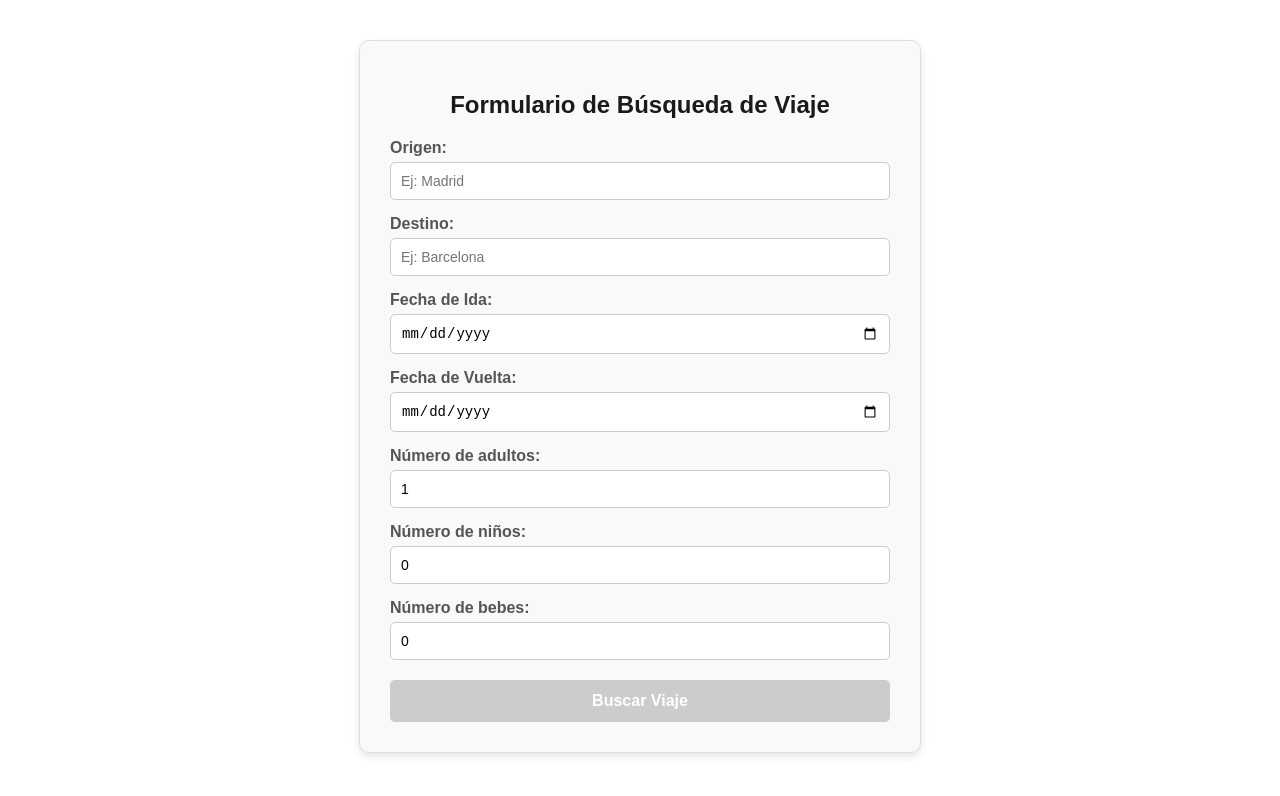
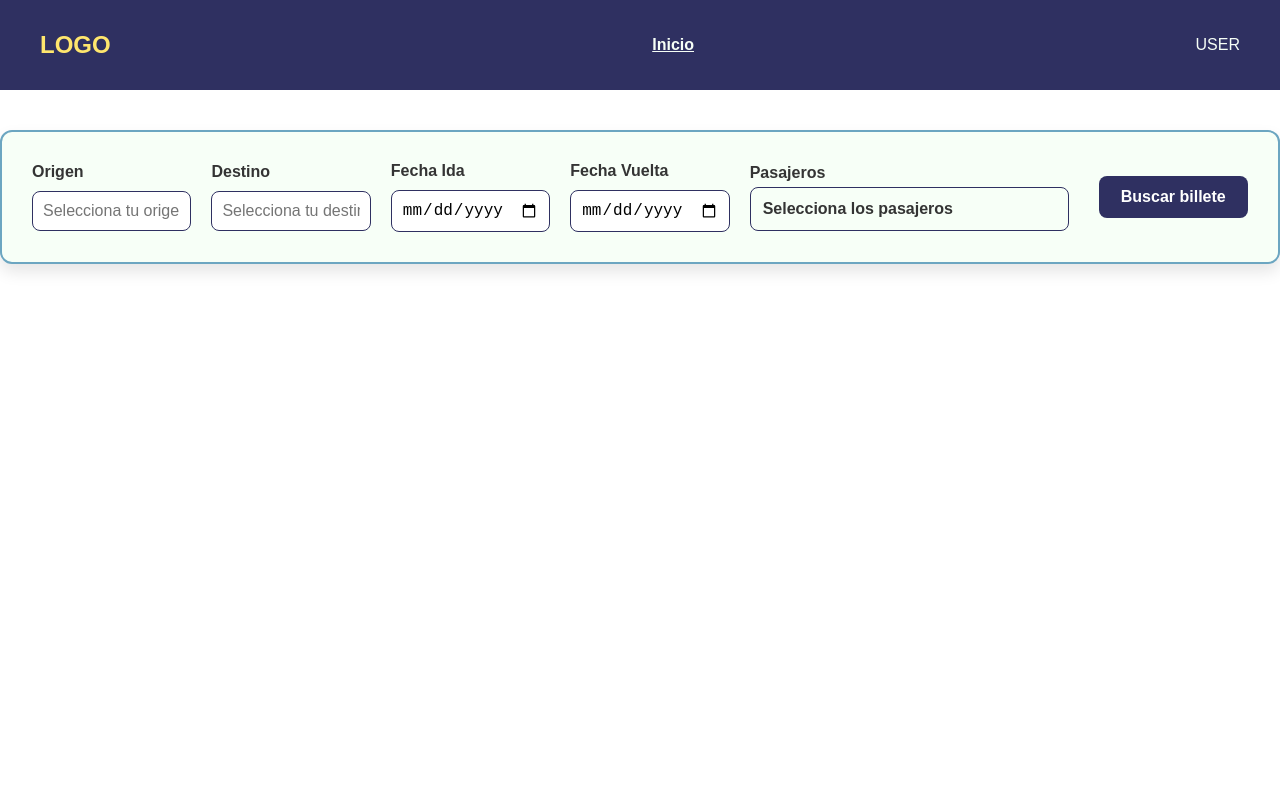
Before and after one commit to Tonaxe/TrenScanner, an Angular app in the folder TrenScannerSPA/: page /home in a window 1280 px wide. Shown: the top 796 px of the page. Built offline with nearby package versions, Linux system fonts and the light colour scheme.

Commit message:
V005: Added header, changed form design and added colors.

```diff
--- a/TrenScannerSPA/src/app/app.component.html
+++ b/TrenScannerSPA/src/app/app.component.html
@@ -1 +1,3 @@
+<app-header *ngIf="showHeader"></app-header>
+
 <router-outlet></router-outlet>
--- a/TrenScannerSPA/src/app/app.component.ts
+++ b/TrenScannerSPA/src/app/app.component.ts
@@ -1,4 +1,6 @@
-import { Component } from '@angular/core';
+import { Component, OnInit } from '@angular/core';
+import { ActivatedRoute, Router, NavigationEnd } from '@angular/router';
+import { filter } from 'rxjs/operators';
 
 @Component({
   standalone: false,
@@ -6,6 +8,23 @@ import { Component } from '@angular/core';
   templateUrl: './app.component.html',
   styleUrls: ['./app.component.css']
 })
-export class AppComponent {
+export class AppComponent implements OnInit{
   title = 'TrenScanner';
+
+  showHeader: boolean = true;
+
+  constructor(private router: Router) {}
+
+  ngOnInit() {
+    this.router.events.pipe(
+      filter(event => event instanceof NavigationEnd)
+    ).subscribe(() => {
+      const currentRoute = this.router.url;
+      if (currentRoute === '/login' || currentRoute === '/register') {
+        this.showHeader = false;
+      } else {
+        this.showHeader = true;
+      }
+    });
+  }
 }
--- a/TrenScannerSPA/src/app/app.module.ts
+++ b/TrenScannerSPA/src/app/app.module.ts
@@ -5,9 +5,11 @@ import { ReactiveFormsModule } from '@angular/forms';
 import { AppComponent } from './app.component';
 import { HomeComponent } from './home/home.component';
 import { routes } from './app.routes';
+import { FormsModule } from '@angular/forms';
 import { HttpClientModule } from '@angular/common/http';
 import { LoginComponent } from './login/login.component';
 import { RegistrationComponent } from './registration/registration.component';
+import { HeaderComponent } from './header/header.component';
 
 @NgModule({
   declarations: [
@@ -15,10 +17,12 @@ import { RegistrationComponent } from './registration/registration.component';
     HomeComponent,
     LoginComponent,
     RegistrationComponent,
+    HeaderComponent,
   ],
   imports: [
     BrowserModule,
     RouterModule.forRoot(routes),
+    FormsModule,
     ReactiveFormsModule,
     HttpClientModule
   ],
--- /dev/null
+++ b/TrenScannerSPA/src/app/header/header.component.css
@@ -0,0 +1,96 @@
+.app-header {
+    display: flex;
+    justify-content: space-between;
+    align-items: center;
+    padding: 20px 40px;
+    background-color: #2F3061;
+    color: #F7FFF7;
+    font-family: 'Arial', sans-serif;
+}
+
+.logo {
+    font-size: 24px;
+    font-weight: bold;
+    color: #FFE66D;
+}
+
+.nav-menu ul {
+    display: flex;
+    list-style-type: none;
+    gap: 30px;
+}
+
+.nav-menu a {
+    color: #F7FFF7;
+    text-decoration: none;
+    font-size: 16px;
+    font-weight: 600;
+    transition: color 0.3s;
+}
+
+.nav-menu a:hover {
+    color: #6CA6C1;
+}
+
+.nav-menu .active {
+    text-decoration: underline;
+}
+
+.user-info {
+    position: relative;
+}
+
+.user-info img {
+    width: 40px;
+    height: 40px;
+    border-radius: 50%;
+    cursor: pointer;
+}
+
+.user-details {
+    position: absolute;
+    top: 50px;
+    right: 0;
+    background-color: #F7FFF7;
+    color: #343434;
+    padding: 10px;
+    border-radius: 8px;
+    box-shadow: 0 4px 8px rgba(0, 0, 0, 0.1);
+    display: none;
+}
+
+.user-details button {
+    margin-top: 10px;
+    padding: 8px;
+    background-color: #2F3061;
+    color: #fff;
+    border: none;
+    border-radius: 5px;
+    cursor: pointer;
+}
+
+.user-details button:hover {
+    background-color: #343434;
+}
+
+.user-info .user-details {
+    display: block;
+}
+
+@media (max-width: 768px) {
+    .app-header {
+        flex-direction: column;
+        align-items: flex-start;
+        padding: 15px;
+    }
+
+    .nav-menu ul {
+        flex-direction: column;
+        gap: 10px;
+        padding-left: 0;
+    }
+
+    .logo {
+        font-size: 20px;
+    }
+}
--- /dev/null
+++ b/TrenScannerSPA/src/app/header/header.component.html
@@ -0,0 +1,19 @@
+<header class="app-header">
+    <div class="logo">
+        <span>LOGO</span>
+    </div>
+    <nav class="nav-menu">
+        <ul>
+            <li><a routerLink="/home" routerLinkActive="active">Inicio</a></li>
+        </ul>
+    </nav>
+
+    <div class="user-info">
+        <span (click)="toggleUserInfo()">USER</span>
+        <div class="user-details" *ngIf="isUserInfoVisible">
+            <p><strong>Nombre:</strong> {{ user.name }}</p>
+            <p><strong>Rol:</strong> {{ user.role }}</p>
+            <button (click)="logout()">Cerrar sesión</button>
+        </div>
+    </div>
+</header>
--- /dev/null
+++ b/TrenScannerSPA/src/app/header/header.component.ts
@@ -0,0 +1,24 @@
+import { Component } from '@angular/core';
+
+@Component({
+  selector: 'app-header',
+  standalone: false,
+  templateUrl: './header.component.html',
+  styleUrls: ['./header.component.css']
+})
+export class HeaderComponent {
+  isUserInfoVisible = false;
+
+  user = {
+    name: 'Tonaxe',
+    role: 'Admin'
+  };
+
+  toggleUserInfo() {
+    this.isUserInfoVisible = !this.isUserInfoVisible;
+  }
+
+  logout() {
+    console.log('Sesión cerrada');
+  }
+}
--- a/TrenScannerSPA/src/app/home/home.component.css
+++ b/TrenScannerSPA/src/app/home/home.component.css
@@ -1,60 +1,140 @@
 .home-form-container {
-  max-width: 500px;
+  max-width: 1400px;
   margin: 40px auto;
   padding: 30px;
-  border: 1px solid #ddd;
-  border-radius: 10px;
-  background-color: #f9f9f9;
-  box-shadow: 0 4px 8px rgba(0, 0, 0, 0.1);
+  border-radius: 12px;
+  background-color: #F7FFF7;
+  box-shadow: 0 8px 16px rgba(0, 0, 0, 0.1);
   font-family: 'Arial', sans-serif;
-  color: #333;
+  overflow: visible;
+  border: 2px solid #6CA6C1;
+  height: auto;
 }
 
-h2 {
-  text-align: center;
-  color: #191a1b;
-  margin-bottom: 20px;
+.form-row {
+  display: flex;
+  justify-content: space-between;
+  align-items: center;
+  gap: 20px;
+  flex-wrap: wrap;
+}
+
+.form-group {
+  flex: 1;
+  min-width: 120px;
+  display: flex;
+  flex-direction: column;
 }
 
 label {
-  display: block;
-  margin: 15px 0 5px;
   font-weight: bold;
-  color: #555;
+  margin-bottom: 5px;
+  color: #343434;
 }
 
-input {
-  width: 100%;
+input[type="text"],
+input[type="date"],
+input[type="number"] {
   padding: 10px;
-  border: 1px solid #ccc;
-  border-radius: 5px;
-  font-size: 14px;
-  box-sizing: border-box;
+  font-size: 16px;
+  border: 1px solid #2F3061;
+  border-radius: 8px;
+  margin-top: 5px;
+  transition: border-color 0.3s;
 }
 
-input:focus {
+input[type="text"]:focus,
+input[type="date"]:focus,
+input[type="number"]:focus {
+  border-color: #6CA6C1;
   outline: none;
-  border-color: #007bff;
-  box-shadow: 0 0 5px rgba(0, 123, 255, 0.3);
 }
 
-button {
-  display: block;
+.passengers {
+  flex: 2;
+  position: relative;
+}
+
+.passenger-dropdown {
+  position: relative;
+}
+
+.dropdown-btn {
+  padding: 12px;
   width: 100%;
-  padding: 12px;
-  margin-top: 20px;
-  background-color: #007bff;
+  text-align: left;
+  border: 1px solid #2F3061;
+  border-radius: 8px;
+  background-color: #F7FFF7;
+  cursor: pointer;
+  font-size: 16px;
+  color: #343434;
+  font-weight: 600;
+  transition: background-color 0.3s;
+}
+
+.dropdown-btn:hover {
+  background-color: #6CA6C1;
+}
+
+.dropdown-content {
+  position: absolute;
+  top: 100%;
+  left: 0;
+  width: 100%;
+  max-height: 250px;
+  overflow-y: auto;
+  background: #F7FFF7;
+  border: 1px solid #2F3061;
+  border-radius: 8px;
+  box-shadow: 0 4px 12px rgba(0, 0, 0, 0.1);
+  padding: 10px;
+  display: flex;
+  flex-direction: column;
+  gap: 12px;
+  z-index: 10;
+}
+
+.passenger-option {
+  display: flex;
+  justify-content: space-between;
+  align-items: center;
+}
+
+.passenger-option label {
+  font-size: 14px;
+  color: #343434;
+}
+
+.passenger-option input {
+  width: 50px;
+  text-align: center;
+  padding: 8px;
+  font-size: 16px;
+  border-radius: 5px;
+  border: 1px solid #ddd;
+  transition: border-color 0.3s;
+}
+
+.passenger-option input:focus {
+  border-color: #6CA6C1;
+}
+
+.done-btn {
+  padding: 10px;
+  background-color: #2F3061;
   color: #fff;
   border: none;
-  border-radius: 5px;
+  border-radius: 8px;
   font-size: 16px;
-  font-weight: bold;
+  font-weight: 600;
   cursor: pointer;
-  transition: background-color 0.3s ease;
+  transition: background-color 0.3s;
+  width: 100%;
 }
 
-button:hover {
-  background-color: #0056b3;
+.done-btn:hover {
+  background-color: #343434;
 }
 
 button:disabled {
@@ -62,14 +142,25 @@ button:disabled {
   cursor: not-allowed;
 }
 
-div {
-  position: relative;
+button[type="submit"] {
+  padding: 12px;
+  background-color: #2F3061;
+  color: #fff;
+  font-size: 16px;
+  border: none;
+  border-radius: 8px;
+  cursor: pointer;
+  font-weight: bold;
+  transition: background-color 0.3s;
+  margin-left: 10px;
 }
 
-small {
-  color: #e74c3c;
-  font-size: 0.85em;
-  position: absolute;
-  bottom: -20px;
-  left: 0;
+button[type="submit"]:hover {
+  background-color: #343434;
 }
+
+@media (max-width: 768px) {
+  .form-row {
+    flex-direction: column;
+  }
+}
--- a/TrenScannerSPA/src/app/home/home.component.html
+++ b/TrenScannerSPA/src/app/home/home.component.html
@@ -1,34 +1,48 @@
-  <div class="home-form-container">
-    <h2>Formulario de Búsqueda de Viaje</h2>
-    <form [formGroup]="homeForm" (ngSubmit)="onSubmit()">
-      <div>
-        <label for="origin">Origen:</label>
-        <input id="origin" formControlName="origin" type="text" placeholder="Ej: Madrid" />
+<div class="home-form-container">
+  <form [formGroup]="homeForm" (ngSubmit)="onSubmit()">
+    <div class="form-row">
+      <div class="form-group">
+        <label for="origin">Origen</label>
+        <input id="origin" formControlName="origin" type="text" placeholder="Selecciona tu origen" />
       </div>
-      <div>
-        <label for="destination">Destino:</label>
-        <input id="destination" formControlName="destination" type="text" placeholder="Ej: Barcelona" />
+      <div class="form-group">
+        <label for="destination">Destino</label>
+        <input id="destination" formControlName="destination" type="text" placeholder="Selecciona tu destino" />
       </div>
-      <div>
-        <label for="departureDate">Fecha de Ida:</label>
+      <div class="form-group">
+        <label for="departureDate">Fecha Ida</label>
         <input id="departureDate" formControlName="departureDate" type="date" />
       </div>
-      <div>
-        <label for="returnDate">Fecha de Vuelta:</label>
+      <div class="form-group">
+        <label for="returnDate">Fecha Vuelta</label>
         <input id="returnDate" formControlName="returnDate" type="date" />
       </div>
-      <div>
-        <label for="adults">Número de adultos:</label>
-        <input id="adults" formControlName="adults" type="number" placeholder="1" min="1" />
+      <div class="form-group passengers">
+        <label for="passengers">Pasajeros</label>
+        <div class="passenger-dropdown">
+          <button type="button" class="dropdown-btn" (click)="toggleDropdown()">
+            {{ selectedPassengersText }}
+          </button>
+          <div class="dropdown-content" *ngIf="isDropdownOpen">
+            <div class="passenger-option">
+              <label>Adultos (+13 años)</label>
+              <input type="number" min="1" [(ngModel)]="adults" (change)="updatePassengers()" />
+            </div>
+            <div class="passenger-option">
+              <label>Niños (0-13 años)</label>
+              <input type="number" min="0" [(ngModel)]="children" (change)="updatePassengers()" />
+            </div>
+            <div class="passenger-option">
+              <label>Bebés (0-3)</label>
+              <input type="number" min="0" [(ngModel)]="infants" (change)="updatePassengers()" />
+            </div>
+            <button type="button" class="done-btn" (click)="toggleDropdown()">Listo</button>
+          </div>
+        </div>
       </div>
-      <div>
-        <label for="children">Número de niños:</label>
-        <input id="children" formControlName="children" type="number" placeholder="0" min="0" />
+      <div class="form-group">
+        <button type="submit" [disabled]="homeForm.invalid">Buscar billete</button>
       </div>
-      <div>
-        <label for="infants">Número de bebes:</label>
-        <input id="infants" formControlName="infants" type="number" placeholder="0" min="0" />
-      </div>
-      <button type="submit" [disabled]="homeForm.invalid">Buscar Viaje</button>
-    </form>
-  </div>
+    </div>
+  </form>
+</div>
--- a/TrenScannerSPA/src/app/home/home.component.ts
+++ b/TrenScannerSPA/src/app/home/home.component.ts
@@ -11,6 +11,11 @@ import { TrenData } from '../models/trenData.model';
 })
 export class HomeComponent implements OnInit {
   homeForm: FormGroup;
+  isDropdownOpen = false;
+  selectedPassengersText = 'Selecciona los pasajeros';
+  adults: number = 1;
+  children: number = 0;
+  infants: number = 0;
 
   constructor(private fb: FormBuilder, private apiService: ApiService) {
     this.homeForm = this.fb.group({
@@ -18,9 +23,6 @@ import { TrenData } from '../models/trenData.model';
       destination: ['', Validators.required],
       departureDate: ['', Validators.required],
       returnDate: ['', Validators.required],
-        adults: [1, [Validators.required, Validators.min(1)]],
-        children: [0, [Validators.required, Validators.min(0)]],
-        infants: [0, [Validators.required, Validators.min(0)]],
     });
   }
 
@@ -29,24 +31,31 @@ import { TrenData } from '../models/trenData.model';
     console.log(token);
   }
 
+  toggleDropdown(): void {
+    this.isDropdownOpen = !this.isDropdownOpen;
+  }
+
+  updatePassengers(): void {
+    this.selectedPassengersText = `Adultos: ${this.adults}, Niños: ${this.children}, Bebés: ${this.infants}`;
+  }
+
   onSubmit(): void {
-
     const trenData: TrenData = {
       origin: this.homeForm.value.origin,
       destination: this.homeForm.value.destination,
       departureDate: this.homeForm.value.departureDate,
       returnDate: this.homeForm.value.returnDate,
-        adults: this.homeForm.value.adults,
-        children: this.homeForm.value.children,
-        infants: this.homeForm.value.infants
+      adults: this.adults,
+      children: this.children,
+      infants: this.infants
     };
-
-      console.log(trenData);
 
     this.apiService.postTrainsRoutes(trenData).subscribe(
       (res) => {
+        console.log(res);
       },
       (error) => {
+        console.error(error);
       }
     );
   }
--- a/TrenScannerSPA/src/styles.css
+++ b/TrenScannerSPA/src/styles.css
@@ -1 +1,4 @@
-/* You can add global styles to this file, and also import other style files */
+body {
+    margin: 0;
+    padding: 0;
+  }
```
Also changed, not shown: 1 other file (tests, documents, lock files or other folders). Lines whose indentation alone changed are shown as unchanged.
